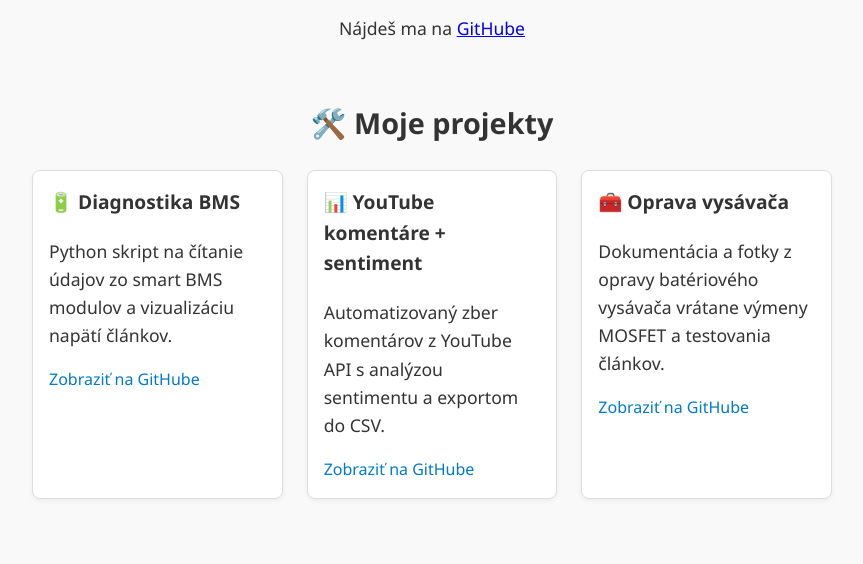
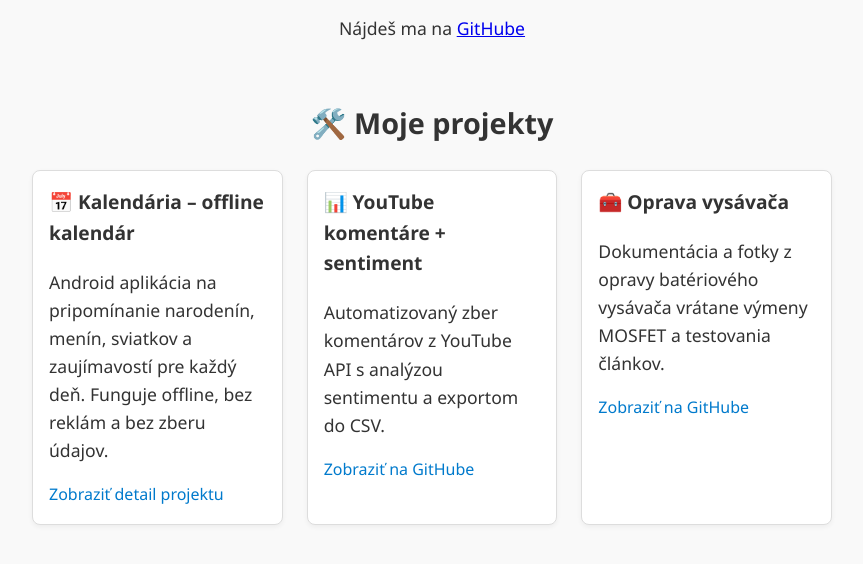
Before and after one commit to jcasnocha/jcasnocha.github.io, a plain HTML site: page index.html in a window 1280 px wide. Shown: the part 200-764 px from the top of the page, without its empty margins (208-1071 px from the left). Drawn offline with Linux system fonts and the light colour scheme.

Commit message:
Update index.html

```diff
--- a/index.html
+++ b/index.html
@@ -66,11 +66,11 @@
   <section>
     <h2>🛠️ Moje projekty</h2>
     <div class="projects">
-      <div class="project">
-        <h3>🔋 Diagnostika BMS</h3>
-        <p>Python skript na čítanie údajov zo smart BMS modulov a vizualizáciu napätí článkov.</p>
-        <a href="https://github.com/jcasnocha/bms-diagnostika" target="_blank">Zobraziť na GitHube</a>
-      </div>
+<div class="project">
+  <h3>📅 Kalendária – offline kalendár</h3>
+  <p>Android aplikácia na pripomínanie narodenín, menín, sviatkov a zaujímavostí pre každý deň. Funguje offline, bez reklám a bez zberu údajov.</p>
+  <a href="kalendaria.html" target="_blank">Zobraziť detail projektu</a>
+</div>
       <div class="project">
         <h3>📊 YouTube komentáre + sentiment</h3>
         <p>Automatizovaný zber komentárov z YouTube API s analýzou sentimentu a exportom do CSV.</p>
```
